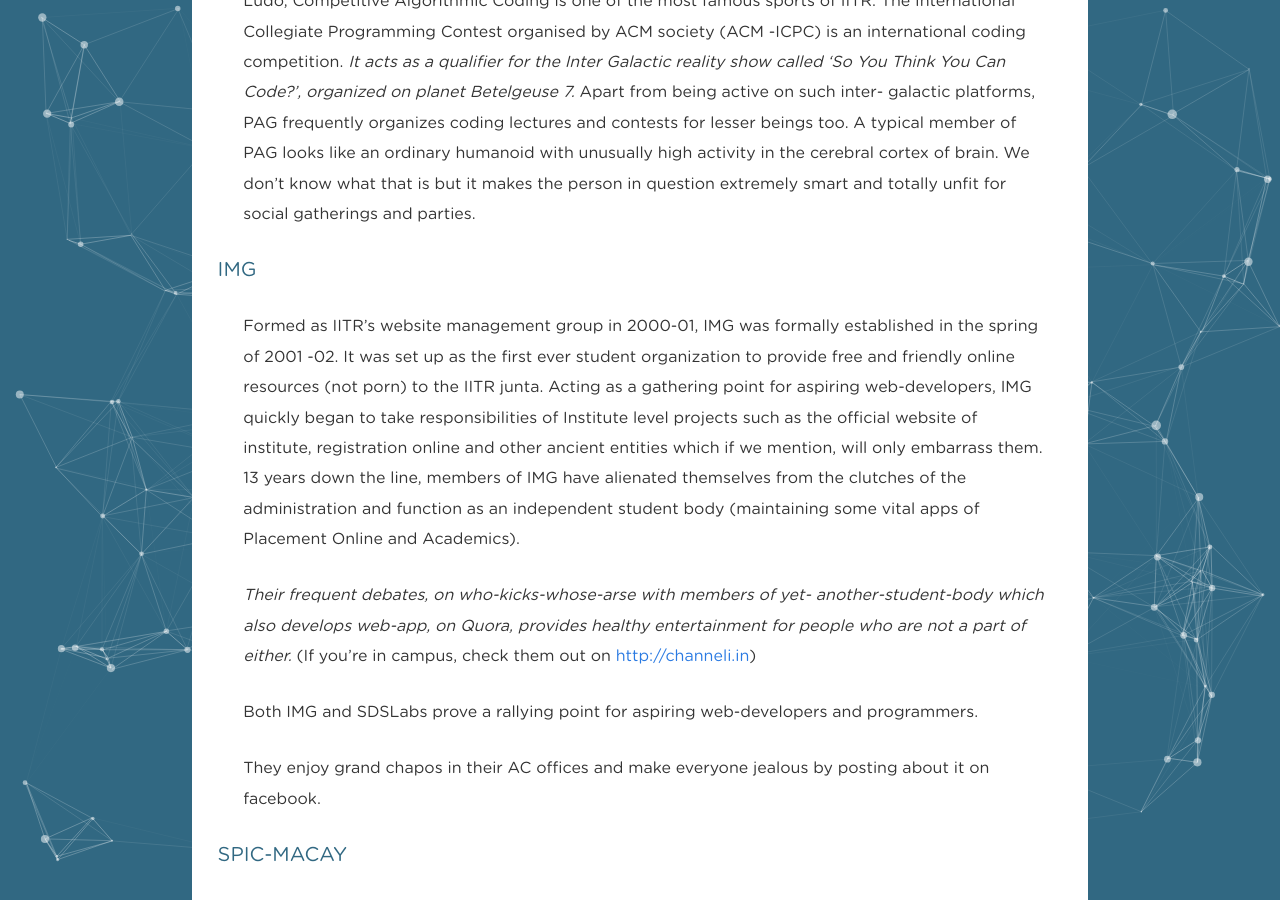
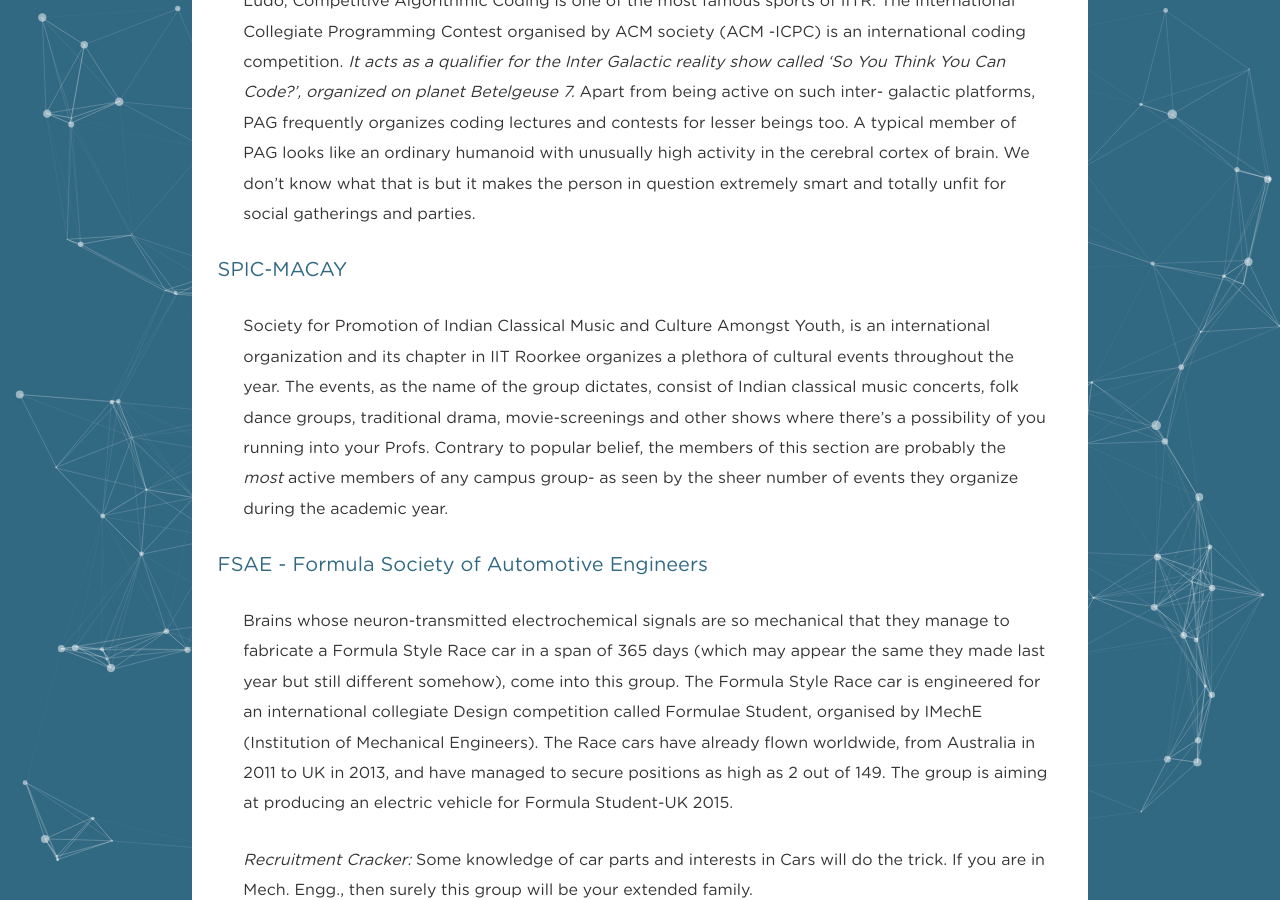
Before and after one commit to ankg/TheFreshmenGuide-WONA, a Jekyll site: the page built from _posts/2015-06-26-campus-groups.markdown, in a window 1280 px wide and 900 px high, scrolled down 5241 px. Built offline with Jekyll 4.4.1, drawn with Linux system fonts in a browser that asks for light colours; Markdown is read by kramdown in place of the engine named in the settings.

Commit message:
Removes IMG description

```diff
--- a/_posts/2015-06-26-campus-groups.markdown
+++ b/_posts/2015-06-26-campus-groups.markdown
@@ -177,26 +177,6 @@
 activity in the cerebral cortex of brain. We don’t know what that is but it makes the person in
 question extremely smart and totally unfit for social gatherings and parties.
 
-####IMG
-
-Formed as IITR’s website management group in 2000-01, IMG was formally established in the
-spring of 2001 -02. It was set up as the first ever student organization to provide free and
-friendly online resources (not porn) to the IITR junta. Acting as a gathering point for aspiring
-web-developers, IMG quickly began to take responsibilities of Institute level projects such as
-the official website of institute, registration online and other ancient entities which if we
-mention, will only embarrass them. 13 years down the line, members of IMG have alienated
-themselves from the clutches of the administration and function as an independent student
-body (maintaining some vital apps of Placement Online and Academics).
-
-_Their frequent debates, on who-kicks-whose-arse with members of yet- another-student-body
-which also develops web-app, on Quora, provides healthy entertainment for people who are not
-a part of either._ (If you’re in campus, check them out on [http://channeli.in](http://channeli.in))
-
-Both IMG and SDSLabs prove a rallying point for aspiring web-developers and programmers.
-
-They enjoy grand chapos in their AC offices and make everyone jealous by posting about it on
-facebook.
-
 ####SPIC-MACAY
 
 Society for Promotion of Indian Classical Music and Culture Amongst Youth, is an international
```
